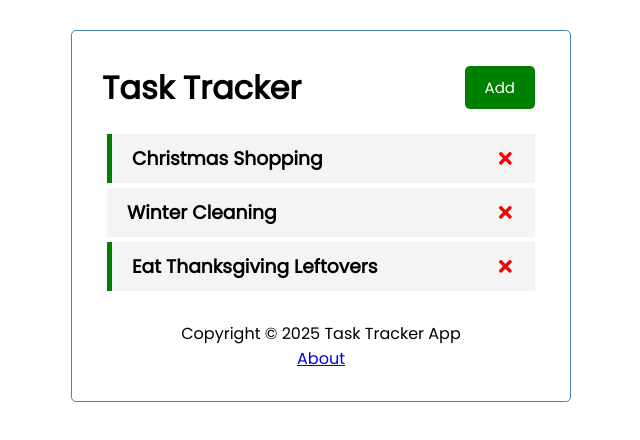
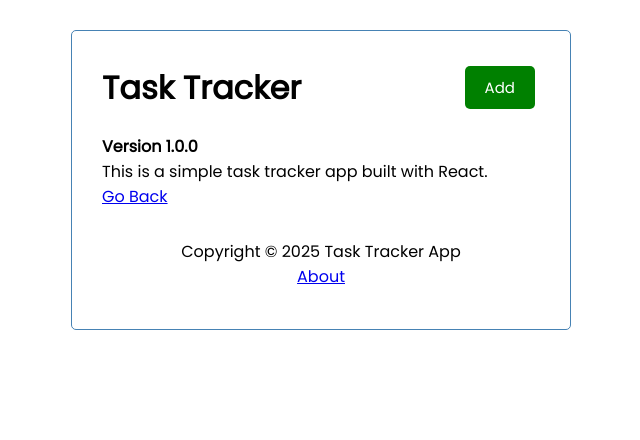
Before and after one commit to hayleyrobin/react-task-tracker, a React (Create React App) app: page /about in a window 1280 px wide. Shown: the top 440 px of the page, without its empty margins (319-959 px from the left). Built offline with nearby package versions, Linux system fonts and the light colour scheme; data requests are answered from the project's data file.

Commit message:
Added react router to creater a footer

```diff
--- a/src/App.js
+++ b/src/App.js
@@ -1,8 +1,10 @@
 import { useState, useEffect } from "react";
+import { BrowserRouter as Router, Route, Routes } from "react-router-dom";
 import Header from "./components/Header";
 import Footer from "./components/Footer";
 import Tasks from "./components/Tasks";
 import AddTask from "./components/AddTask";
+import About from "./components/About";
 
 function App() {
   const [showAddTask, setShowAddTask] = useState(false); // state to show/hide AddTask form
@@ -82,15 +84,24 @@
   };
 
   return (
+    <Router>
     <div className="container">
       {/* pass onAdd prop to Header to toggle showAddTask state */}
       <Header onAdd={() => setShowAddTask(!showAddTask)} showAdd={showAddTask} />
-      {/* addtask is dependent on showAddTask state */}
-      {showAddTask && <AddTask onAdd={addTask} />}
-      {/*if tasks exist, render Tasks component, else show message*/}
-      {tasks.length > 0 ? (<Tasks tasks={tasks} onDelete={deleteTask} onToggle={toggleReminder} />) : ('No Tasks to Show')}
+      <Routes>
+      <Route path='/' element={
+        <>
+          {/* addtask is dependent on showAddTask state */}
+          {showAddTask && <AddTask onAdd={addTask} />}
+          {/*if tasks exist, render Tasks component, else show message*/}
+          {tasks.length > 0 ? (<Tasks tasks={tasks} onDelete={deleteTask} onToggle={toggleReminder} />) : ('No Tasks to Show')}
+        </>
+       } />
+      <Route path='/about' element={<About />} />
+      </Routes>
       <Footer />
     </div>
+    </Router>
   );
 }
 
--- /dev/null
+++ b/src/components/About.js
@@ -0,0 +1,11 @@
+const About = () => {
+  return (
+    <div>
+      <h4>Version 1.0.0</h4>
+      <p>This is a simple task tracker app built with React.</p>
+      <a href="/">Go Back</a>
+    </div>
+  );
+};
+
+export default About;
```
